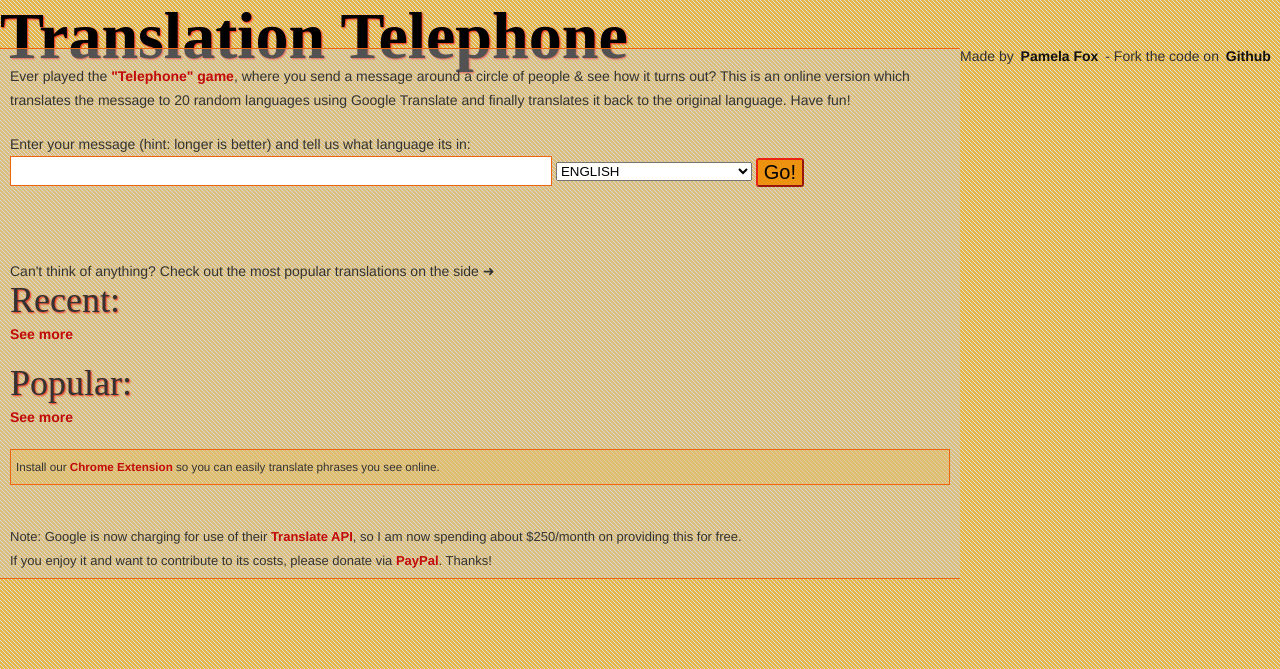
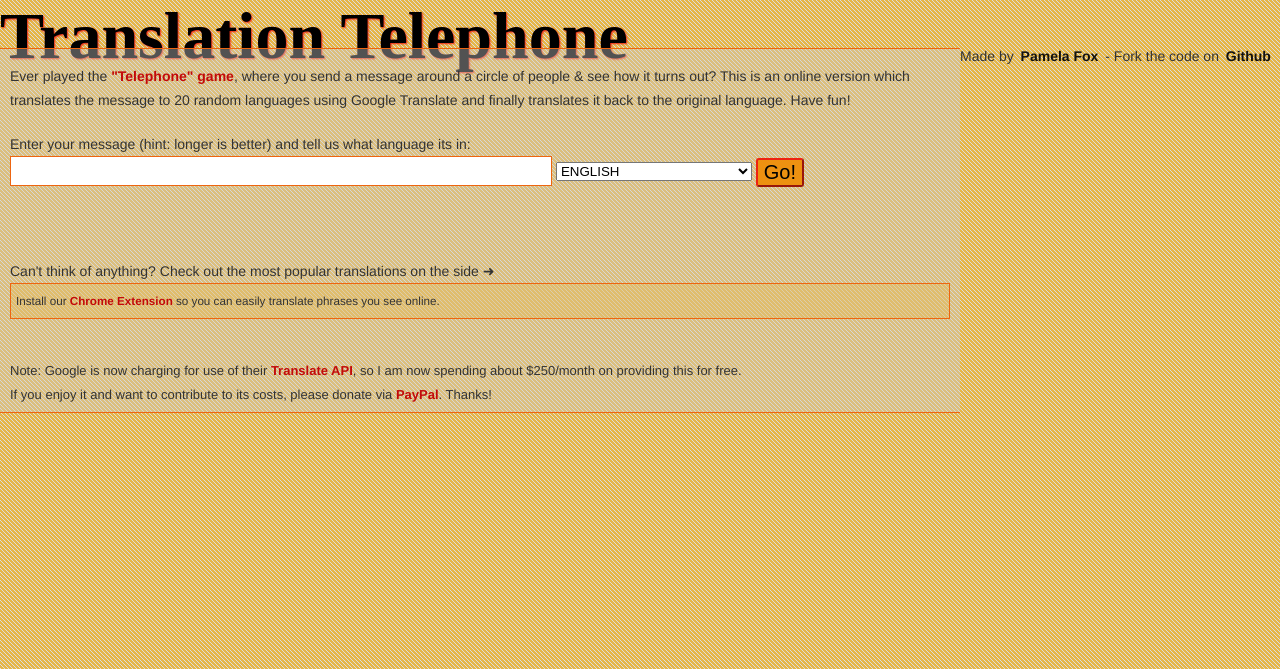
Before and after one commit to pamelafox/translation-telephone, a Python web app: template templates/index.html in a window 1280 px wide. Shown: the part 16-685 px from the top of the page. Run offline with Jinja, Linux system fonts and the light colour scheme; the template is opened without the code that fills it, so the values that code supplies are empty; some libraries are stand-ins or nearby versions; some web fonts are replaced.

Commit message:
Making edu version

```diff
--- a/app.yaml
+++ b/app.yaml
@@ -2,7 +2,7 @@
 # from darktable aka Calvin Rein
 # http://forrst.com/posts/Host_a_Static_HTML_Site_on_Google_App_Engine-BlA
 
-application: translation-telephone
+application: translation-telephone-edu
 version: 13
 runtime: python
 api_version: 1
--- a/static/js/googlelang.js
+++ b/static/js/googlelang.js
@@ -48,7 +48,7 @@ google.language.translate = function (query, srcLang, destLang, callback) {
     }
     callback(result);
   }
-  var url = 'https://script.google.com/macros/s/AKfycbzEXlRMEHQOc_4M7BIBQWvSc1X3POvzf_ifFfaNWeocVukZcfMc/exec?key=' + google.API_KEY + '&source=' + srcLang + '&target=' + destLang + '&callback=JSONPCallback&q=' + encodeURIComponent(query);
+  var url = 'https://script.google.com/macros/s/AKfycbyoA5nMeAAm2Amg4vyq0_O05fKYRunZflenID8jPPz3ZlWY0w/exec?key=' + google.API_KEY + '&source=' + srcLang + '&target=' + destLang + '&callback=JSONPCallback&q=' + encodeURIComponent(query);
   google.jsonp.fetch(url, processJSON);
 };
 
--- a/static/js/script.js
+++ b/static/js/script.js
@@ -363,8 +363,6 @@ function initAll() {
 function initMain() {
   initAll();
   loadFromHash();
-  getRounds('-date', $('#recent'), 3);
-  getRounds('-views', $('#popular'), 3);
   getYours(3);
 
  $.each(google.language.Languages, function(name, code) {
--- a/templates/index.html
+++ b/templates/index.html
@@ -38,18 +38,6 @@
 
     <div id="sidebar" class="grid_4 omega">
 
-      <aside id="recent_section" class="widget">
-        <h3>Recent:</h3>
-        <div id="recent"></div>
-        <a href="/recent">See more</a>
-      </aside>
-
-      <aside id="popular_section" class="widget">
-        <h3>Popular:</h3>
- 	    <div id="popular"></div>
-        <a href="/popular">See more</a>
-      </aside>
-
       <aside id="yours_section" class="widget" style="display:none;">
         <h3>Yours:</h3>
  	    <div id="yours"></div>
```
